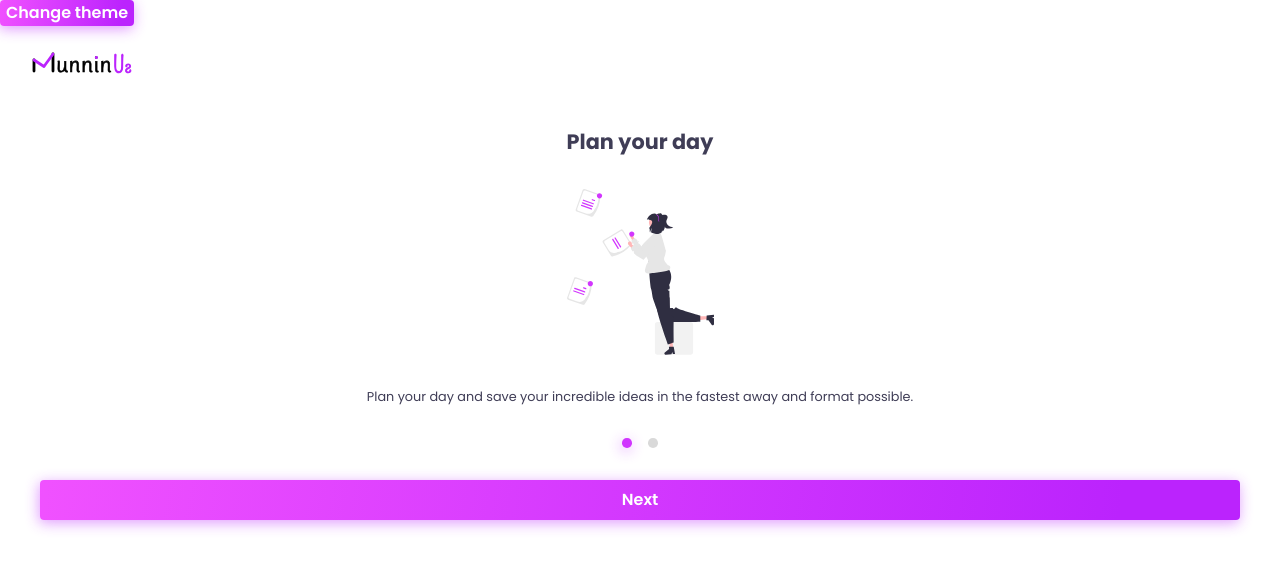
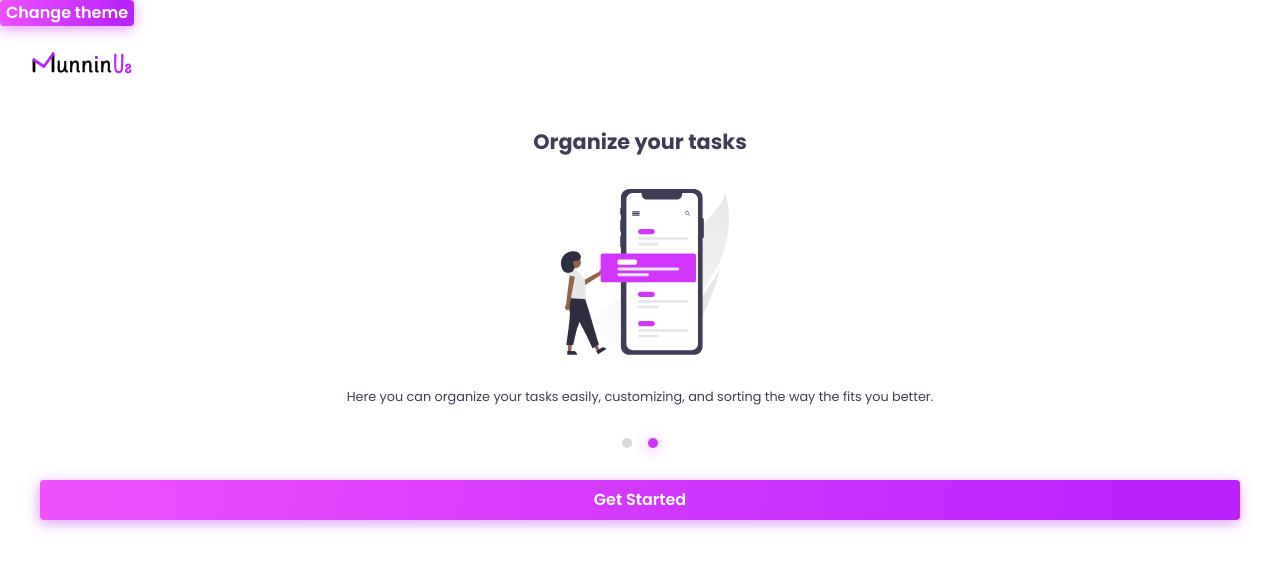
Before and after one commit to MunninUs/munninus, a Vue app: page /#/ in a window 1280 px wide. Both pictures are taken after a click on the button "Next". Shown: the top 570 px of the page. Built offline with nearby package versions, Linux system fonts and the light colour scheme.

Commit message:
Change slide on button click

```diff
--- /dev/null
+++ b/src/components/WelcomeSlide.vue
@@ -0,0 +1,18 @@
+<template>
+  <div class="flex-column space-between align-center gap-2">
+    <h1>{{ slide.title }}</h1>
+    <img :src="require(`../assets/${slide.image}-${theme}.svg`)" />
+    <p>
+      {{ slide.text }}
+    </p>
+  </div>
+</template>
+
+<script>
+export default {
+  props: ["slide", "theme"],
+};
+</script>
+
+<style>
+</style>
--- a/src/views/HomeView.vue
+++ b/src/views/HomeView.vue
@@ -5,29 +5,28 @@
       <img :src="require('../assets/logo-'+theme+'.svg')" />
     </header>
     <main class="align-center flex-column">
-      <div class="flex-column space-between align-center gap-2">
-        <h1>Plan your day</h1>
-        <img :src="require('../assets/plan-'+theme+'.svg')" />
-        <p>
-          Plan your day and save your incredible ideas in the fastest away and
-          format possible.
-        </p>
-      </div>
+      <WelcomeSlide v-show="currentSlide === 0" :slide="slides[0]" :theme="theme" />
+      <WelcomeSlide v-show="currentSlide === 1" :slide="slides[1]" :theme="theme" />
       <div class="flex gap-1 margin-top-2">
-        <div class="circle selected"></div>
-        <div class="circle"></div>
+        <div :class="`circle ${currentSlide === 0 ? 'selected' : ''}`"></div>
+        <div :class="`circle ${currentSlide === 1 ? 'selected' : ''}`"></div>
       </div>
     </main>
-    <footer>
-      <button>Next</button>
+    <footer v-show="currentSlide === 0">
+      <button @click="currentSlide = 1">Next</button>
+    </footer>
+    <footer v-show="currentSlide === 1">
+      <button>Get Started</button>
     </footer>
   </div>
 </template>
 
 <script>
+import WelcomeSlide from '@/components/WelcomeSlide.vue';
 // @ is an alias to /src
 
 export default {
+  components: { WelcomeSlide },
   name: 'HomeView',
   data(){
     return {
@@ -38,7 +37,13 @@ export default {
           image: 'plan',
           text: 'Plan your day and save your incredible ideas in the fastest away and format possible.'
         },
+        {
+          title: 'Organize your tasks',
+          image: 'organize',
+          text: 'Here you can organize your tasks easily, customizing, and sorting the way the fits you better.'
+        },
       ],
+      currentSlide:0,
       theme:document.body.getAttribute('theme') ? document.body.getAttribute('theme') : 'light',
     }
   },
```
